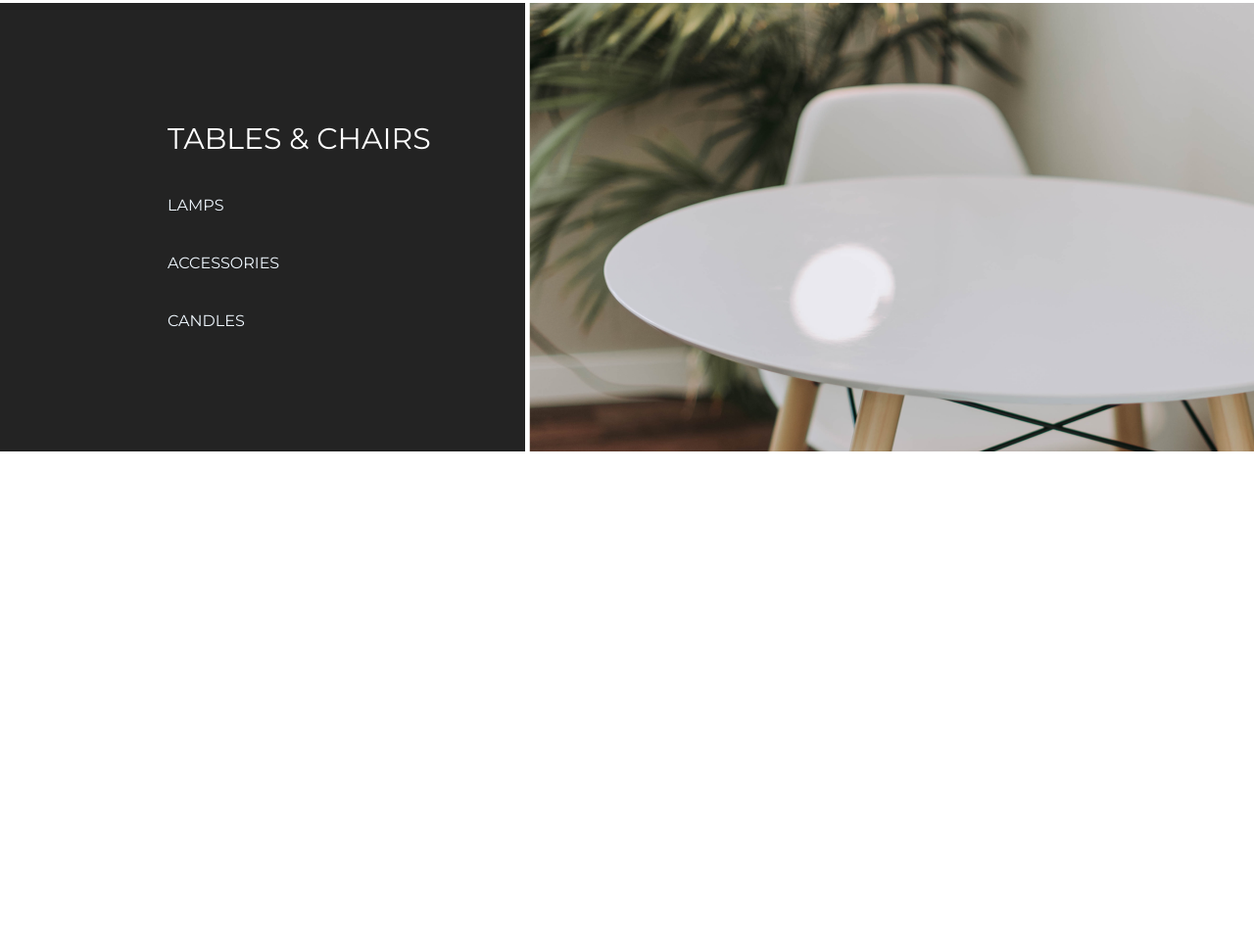
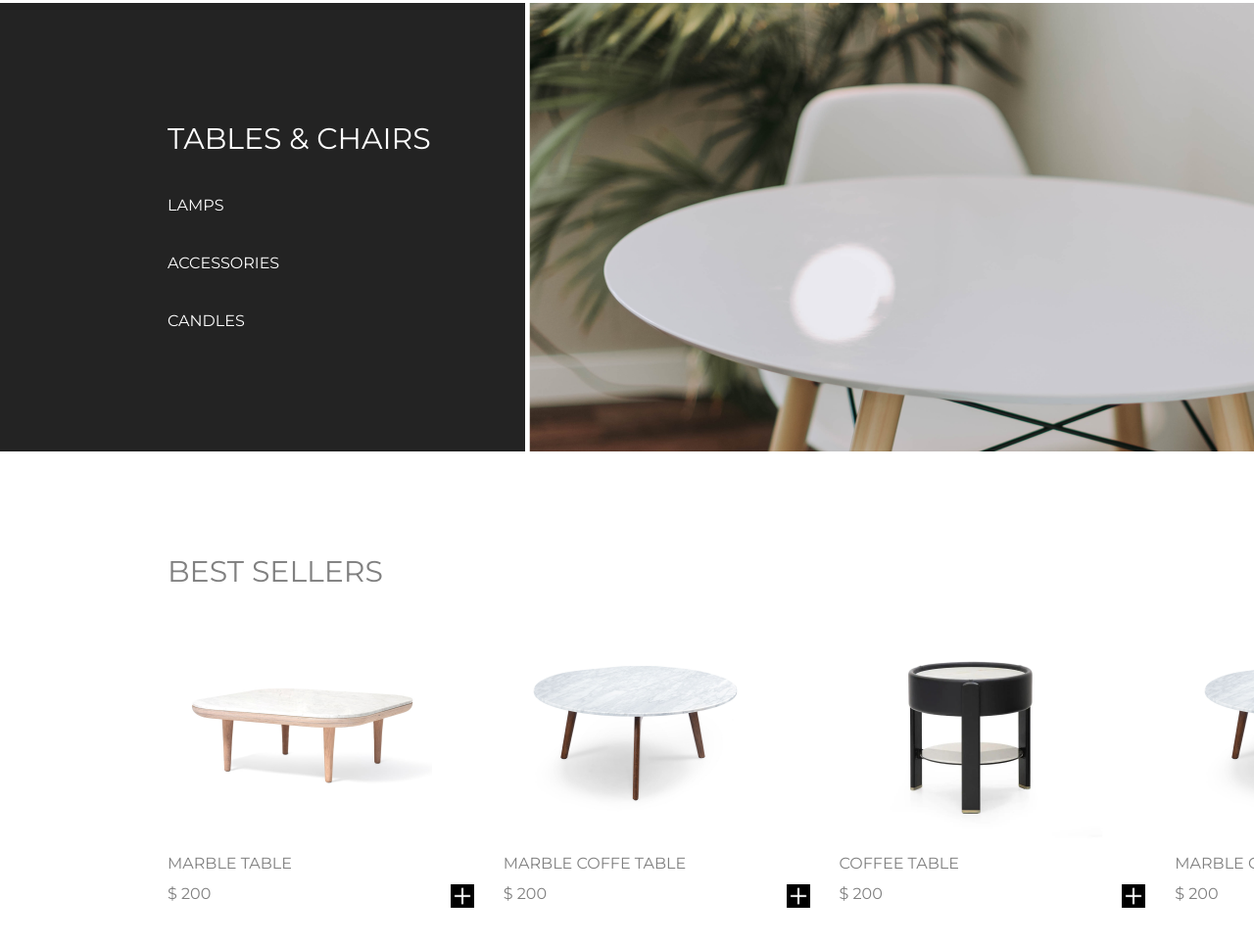
Before and after one commit to LeraMusienko78/exam, a plain HTML site: page index.html in a window 1280 px wide. Shown: the part 1560-2525 px from the top of the page at 98% size. Drawn offline with nearby package versions, Linux system fonts and the light colour scheme.

Commit message:
added section best

```diff
--- a/index.html
+++ b/index.html
@@ -69,7 +69,56 @@
                     </li>
                 </ul>
             </div>
-            <img src="./images/img-tables.png" alt="sorry" class="img-tables">
+
+            <div class="img-wrapper">
+                <img src="./images/img-tables.png" alt="sorry" class="img-tables">
+            </div>
+        </section>
+
+        <section class="best">
+            <span class="title">Best Sellers</span>
+            <div class="best-product-wrapper">
+                <div class="best-product">
+                    <img src="./images/products/best-1.png" alt="sorry" class="img-best-product">
+                    <span class="title-product">Marble table</span>
+                    <div class="price-add">
+                        <div class="price">$ 200</div>
+                        <div class="add-wrapper">
+                            <img src="./icons/add-black.png" class="add">
+                        </div>
+                    </div>
+                </div>
+                <div class="best-product">
+                    <img src="./images/products/best-2.png" alt="sorry" class="img-best-product">
+                    <span class="title-product">Marble coffe table</span>
+                    <div class="price-add">
+                        <div class="price">$ 200</div>
+                        <div class="add-wrapper">
+                            <img src="./icons/add-black.png" class="add">
+                        </div>
+                    </div>
+                </div>
+                <div class="best-product">
+                    <img src="./images/products/best-3.png" alt="sorry" class="img-best-product">
+                    <span class="title-product">Coffee table</span>
+                    <div class="price-add">
+                        <div class="price">$ 200</div>
+                        <div class="add-wrapper">
+                            <img src="./icons/add-black.png" class="add">
+                        </div>
+                    </div>
+                </div>
+                <div class="best-product">
+                    <img src="./images/products/best-4.png" alt="sorry" class="img-best-product">
+                    <span class="title-product">Marble coffe table</span>
+                    <div class="price-add">
+                        <div class="price">$ 200</div>
+                        <div class="add-wrapper">
+                            <img src="./icons/add-black.png" class="add">
+                        </div>
+                    </div>
+                </div>
+            </div>
 
         </section>
 
--- a/styles/style.css
+++ b/styles/style.css
@@ -6,7 +6,7 @@
     padding: 0;
     margin: 0;
     box-sizing: border-box;
-    color: aliceblue;
+
 }
 
 a {
@@ -150,12 +150,17 @@ li {
     display: flex;
     margin-top: 120px;
 
+
 }
 
 .list-wrapper{
+    display: flex;
+    display: inline-block;
     width: 541px;
     height: 458px;
     background: var(--secondary-bg);
+    margin-left: 0;
+
 }
 
 .list{
@@ -176,11 +181,61 @@ li {
     margin-top: 40px;
     font-size: var(--font-family-title);
     font-family: var(--font-family-title);
+    color: var(--secondary-text-color);
     text-transform: uppercase;
 }
 
 .img-tables{
     width: 976px;
     height: 458px;
+    margin-right: 0;
+}
+
+.best{
+    margin-top: var( --margin-xl);
+    margin-left: var( --margin-xxxl);
 
 }
+
+.best-product-wrapper{
+    display: grid;
+    grid-template-columns: repeat(4 , 1fr);
+    gap: 30px;
+}
+
+.best-product{
+    display: flex;
+    flex-direction: column;
+}
+
+.img-best-product{
+    width: 270px;
+    height: 270px;
+}
+
+.title-product{
+    font-size: var(--font-size-s);
+    font-family: var(--font-family-title);
+    color: var(--primary-text-color);
+    text-transform: uppercase;
+}
+
+.price-add{
+    display: flex;
+    justify-content: space-between;
+    margin:  12px 0;
+}
+
+.price{
+    font-size: var(--font-size-s);
+    font-family: var(--font-family-title);
+    color: var(--primary-text-color);
+}
+
+.add-wrapper{
+    width: 24px;
+    height: 24px;
+    background: black;
+    display: flex;
+    justify-content: center;
+}
```
